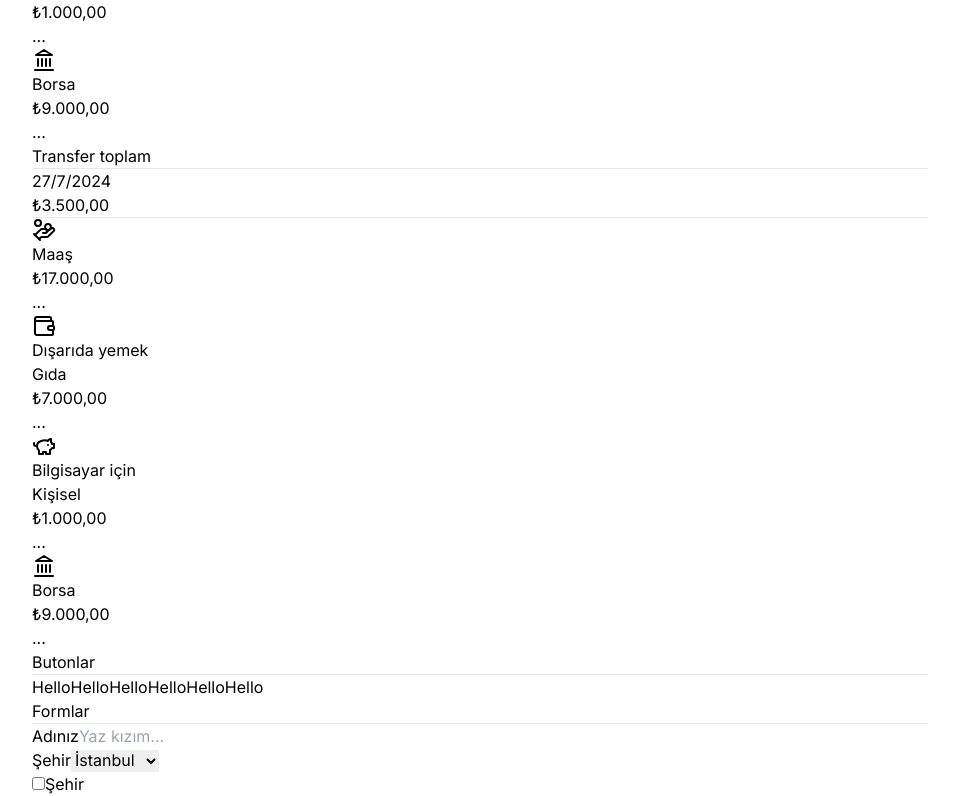
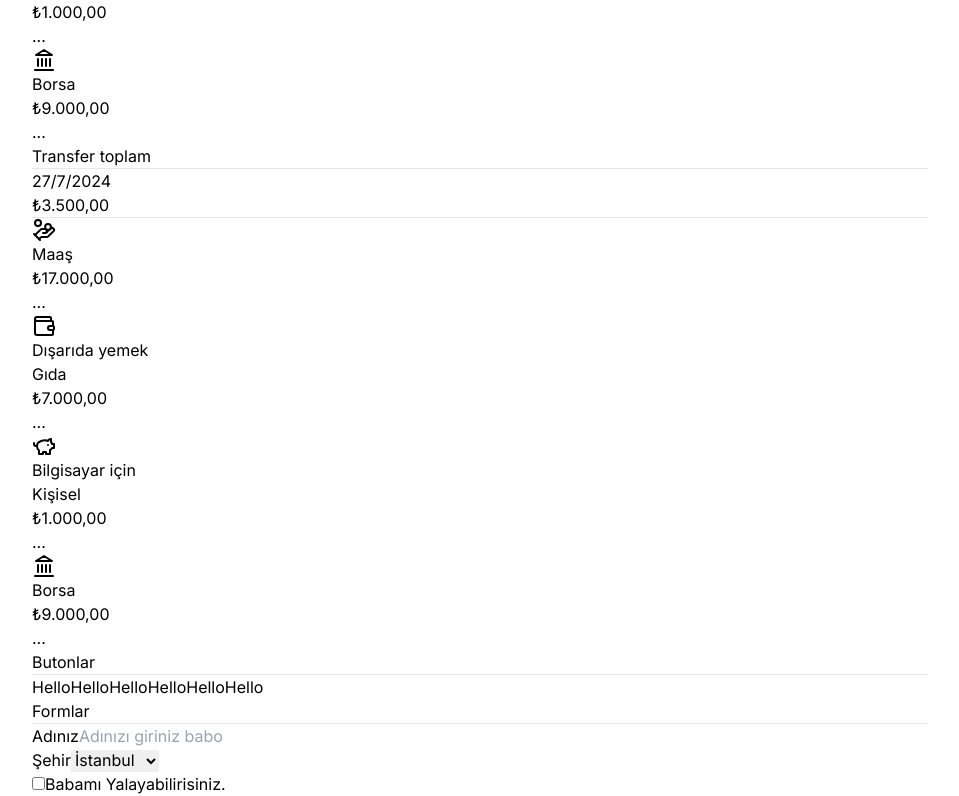
Before and after one commit to tascagdas/Tas-Finans, a Next.js app: page /playground in a window 1280 px wide. Shown: the part 843-1639 px from the top of the page, without its empty margins (160-1119 px from the left). Built offline with nearby package versions, Linux system fonts and the light colour scheme.

Commit message:
inputlar component haline çevrildi.

```diff
--- a/app/playground/page.js
+++ b/app/playground/page.js
@@ -1,5 +1,8 @@
 import Button from '@/components/button'
+import Input from '@/components/input'
+import Label from '@/components/label'
 import PageHeader from '@/components/page-header'
+import Select from '@/components/select'
 import TransactionItem from '@/components/transaction-item'
 import TransactionSummaryItem from '@/components/transaction-summary-item'
 import Trend from '@/components/trend'
@@ -12,14 +15,14 @@ const Page = () => {
                 Playground
             </h1>
 
-            <div>
+            <div className='border border-gray-500 '>
                 <h2 className='mb-4 text-lg font-mono'>PageHeader</h2>
                 <hr className='mb-4 border-slate-300 dark:border-slate-700' />
                 <div>
                     <PageHeader />
                 </div>
             </div>
-            <div>
+            <div className='border border-gray-500 '>
                 <h2 className='mb-4 text-lg font-mono'>Trend</h2>
                 <hr className='mb-4 border-slate-300 dark:border-slate-700' />
                 <div className='flex space-x-4'>
@@ -29,7 +32,7 @@ const Page = () => {
                     <Trend type="Saving" amount={700} />
                 </div>
             </div>
-            <div>
+            <div className='border border-gray-500 '>
                 <h2 className='mb-4 text-lg font-mono'>Transferler</h2>
                 <hr className='mb-4 border-slate-300 dark:border-slate-700' />
                 <div className='space-y-4 '>
@@ -39,7 +42,7 @@ const Page = () => {
                     <TransactionItem type="Investment" description="Borsa" amount={9000} />
                 </div>
             </div>
-            <div>
+            <div className='border border-gray-500 '>
                 <h2 className='mb-4 text-lg font-mono'>Transfer toplam</h2>
                 <hr className='mb-4 border-slate-300 dark:border-slate-700' />
                 <div className='space-y-4 '>
@@ -51,7 +54,7 @@ const Page = () => {
                     <TransactionItem type="Investment" description="Borsa" amount={9000} />
                 </div>
             </div>
-            <div>
+            <div className='border border-gray-500 '>
                 <h2 className='mb-4 text-lg font-mono'>Butonlar</h2>
                 <hr className='mb-4 border-slate-300 dark:border-slate-700' />
                 <div className='space-x-4 '>
@@ -64,28 +67,27 @@ const Page = () => {
                     <Button size="lg">Hello</Button>
                 </div>
             </div>
-            <div>
+            <div className='border border-gray-500 '>
                 <h2 className='mb-4 text-lg font-mono'>Formlar</h2>
                 <hr className='mb-4 border-slate-300 dark:border-slate-700' />
                 <div className='grid grid-cols-2 gap-4 '>
                     <div>
-                        <label className='text-gray-700 dark:text-gray-300 block mb-1' >Adınız</label>
-                        <input type="text" placeholder='Yaz kızım...' className='rounded-md shadow-sm border-gray-300 bg-white dark:bg-gray-950 dark:border-gray-700 focus:border-green-400' />
+                        <Label className="mb-1">Adınız</Label>
+                        <Input type='text' placeholder='Adınızı giriniz babo' />
                     </div>
                     <div>
-                        <label className='text-gray-700 dark:text-gray-300 block mb-1' >Şehir</label>
-                        <select className='rounded-md shadow-sm border-gray-300 bg-white dark:bg-gray-950 dark:border-gray-700 focus:border-green-400' >
+                        <Label className="mb-1">Şehir</Label>
+                        <Select>
                             <option value="">İstanbul</option>
                             <option value="">Hakkari</option>
                             <option value="">Kars</option>
                             <option value="">Ankara</option>
                             <option value="">Eskişehir</option>
-                        </select>
+                        </Select>
                     </div>
                     <div className='flex items-center'>
-
-                        <input type="checkbox" className='rounded border-gray-300 text-gray-700 bg-white dark:bg-gray-900 dark:text-gray-500 shadow-sm' />
-                        <label className='text-gray-700 dark:text-gray-300 ml-2' >Şehir</label>
+                        <Input type='checkbox' id='terms' />
+                        <Label className="ml-2" htmlFor='terms'>Babamı Yalayabilirisiniz.</Label>
                     </div>
                 </div>
             </div>
--- /dev/null
+++ b/components/input.js
@@ -0,0 +1,7 @@
+export default function Input(props) {
+    const styles = {
+        'checkbox': 'rounded border-gray-300 text-gray-700 bg-white dark:bg-gray-950 dark:text-gray-500 shadow-sm',
+        'default': 'w-full rounded-md shadow-sm border-gray-300 bg-white dark:border-gray-700 dark:bg-gray-950'
+    }
+    return <input {...props} className={styles[props.type] ?? styles['default']} />
+}
--- /dev/null
+++ b/components/label.js
@@ -0,0 +1,9 @@
+const Label = (props) => {
+  return (
+
+          <label {...props} className={`text-gray-700 dark:text-gray-300 block ${props.className}`} ></label>
+
+  )
+}
+
+export default Label
--- /dev/null
+++ b/components/select.js
@@ -0,0 +1,3 @@
+export default function Select(props) {
+    return <select {...props} className="w-full rounded-md shadow-sm border-gray-300 bg-white dark:border-gray-700 dark:bg-gray-950"></select>
+}
```
